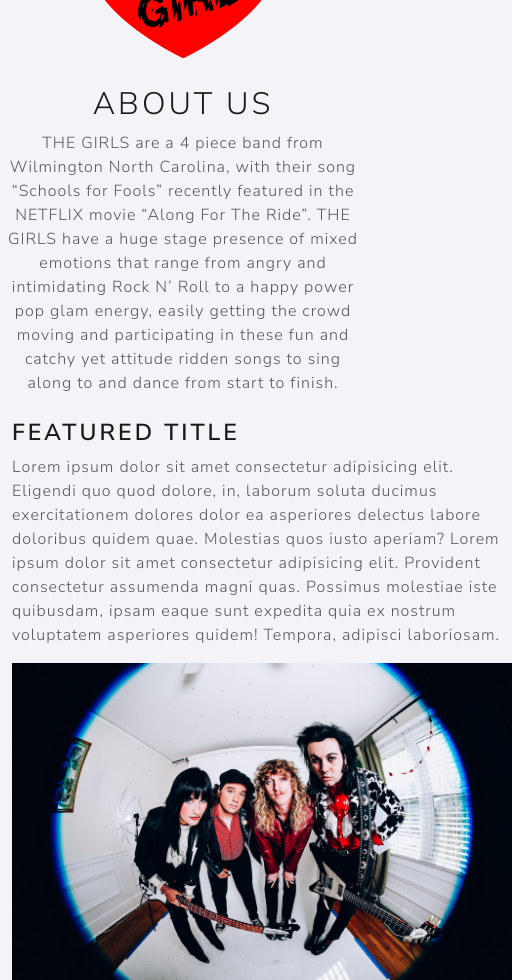
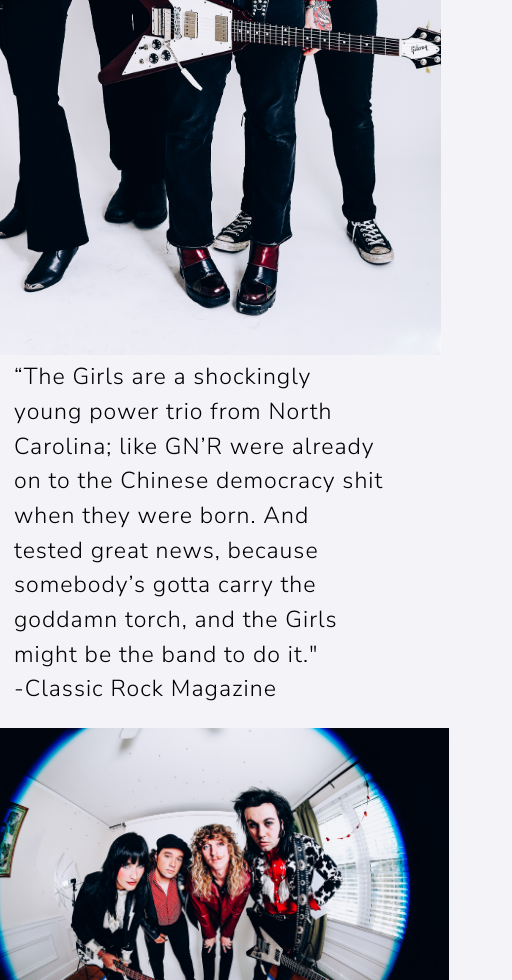
Before and after one commit to MasonMarc/The-Girls-Site, a Next.js app in the folder myapp/: page /about in a window 390 px wide. Shown: the part 1020-2000 px from the top of the page, 512 px wide, since content can reach past the window. Built offline with nearby package versions, Linux system fonts and the light colour scheme.

Commit message:
made about, home, and music pages responsive and changed about around

```diff
--- a/myapp/app/about/page.tsx
+++ b/myapp/app/about/page.tsx
@@ -1,17 +1,14 @@
 
 export default async function AboutPage() {
   return (
-    <div >
-      <main id="about">
-        <div className="container mb-3 row">
-          <div className="col-md-4">
-            <img src="/assets/3G3A8010.jpg" width={500}></img>
-          </div>
-          <div className="px-2 py-2 text-center col-md-4">
-            <img className="d-block mx-auto mb-4" src="/assets/Vintage_16-02-2023_18h16m34s.png" alt="" width="200"></img>
+    <div className="container">
+      <main id="about" className="d-flex justify-content-center flex-wrap">
+        <div className="mb-3 row">
+          <div className="text-center col-md-3" id="aboutUs">
+            <img className="d-block mx-auto" src="/assets/Vintage_16-02-2023_18h16m34s.png" alt="" width="200"></img>
             <h1 className="display-5">About Us</h1>
-            <div className="col-lg-6 mx-auto">
-              <p className="" id="summary">THE GIRLS are a 4 piece band from Wilmington North Carolina, with
+            <div className="col-sm-auto mx-auto">
+              <p id="summary">THE GIRLS are a 4 piece band from Wilmington North Carolina, with
                 their song “Schools for Fools” recently featured in the NETFLIX movie
                 “Along For The Ride”. THE GIRLS have a huge stage presence of mixed
                 emotions that range from angry and intimidating Rock N’ Roll to a
@@ -20,10 +17,13 @@ export default async function AboutPage() {
                 along to and dance from start to finish.</p>
             </div>
           </div>
-          <div className="col-md-4 d-flex align-items-start">
-            <div>
-              <h3 className="fs-2">Featured title</h3>
-              <p id="feature">Lorem ipsum dolor sit amet consectetur adipisicing elit. Eligendi quo quod dolore, in, laborum soluta ducimus exercitationem dolores dolor ea asperiores delectus labore doloribus quidem quae. Molestias quos iusto aperiam? Lorem ipsum dolor sit amet consectetur adipisicing elit. Provident consectetur assumenda magni quas. Possimus molestiae iste quibusdam, ipsam eaque sunt expedita quia ex nostrum voluptatem asperiores quidem! Tempora, adipisci laboriosam.</p>
+          <div className="col-md-4">
+            <img src="/assets/3G3A8010.jpg" width={500}></img>
+          </div>
+          <div className="col-md-4 ms-2" id="feature">
+            <div style={{color: 'white'}}>
+              <p id="quote" className="fs-2">“The Girls are a shockingly young power trio from North Carolina; like GN’R were already on to the Chinese democracy shit when they were born. And tested great news, because somebody’s gotta carry the goddamn torch, and the Girls might be the band to do it."<br></br> -Classic Rock Magazine</p>
+
               <img src="assets/3G3A8112.jpg" width={500}></img>
             </div>
           </div>
--- a/myapp/app/globals.css
+++ b/myapp/app/globals.css
@@ -30,3 +30,38 @@ i{
   font-size: 25px;
   padding: 5px;
 }
+
+#quote{
+  font-size: 50px;
+  padding: 5px;
+  width: 120%;
+  color: black;
+}
+
+#feature{
+  height: 50%;
+}
+
+@media only screen and (max-width: 600px) {
+  #summary{
+    width: 75%;
+    position: relative;
+    left: 60px;
+  }
+  #quote{
+    width: 75%;
+    position: relative;
+    left: 60px;
+  }
+  #musicTitle{
+    color: #F4F3F8;
+  }
+  footer{
+    position: relative;
+    top: 2000px;
+    width: 460px;
+  }
+
+
+
+}
--- a/myapp/app/music/page.tsx
+++ b/myapp/app/music/page.tsx
@@ -3,7 +3,7 @@ export default async function MusicPage() {
     <div className="spotify-embeds m-auto" style={{backgroundImage: 'url("/assets/3G3A8112.jpg")'}}>
       <div className="container m-auto">
         <div className="container p-5 m-auto">
-          <h2 className="text-center">Music</h2>
+          <h2 className="text-center" id="musicTitle">Music</h2>
         </div>
         <div className="row">
           <div className="spotify-embed col-sm-6 display-block ms-auto me-auto"><iframe src="https://open.spotify.com/embed/track/3n5eoGIxszXahNClKUq7iS?utm_source=generator" width="100%" height="352" allow="autoplay; clipboard-write; encrypted-media; fullscreen; picture-in-picture" loading="lazy"></iframe></div>
```
Also changed, not shown: myapp/app/page.tsx (+4 -4 lines).
